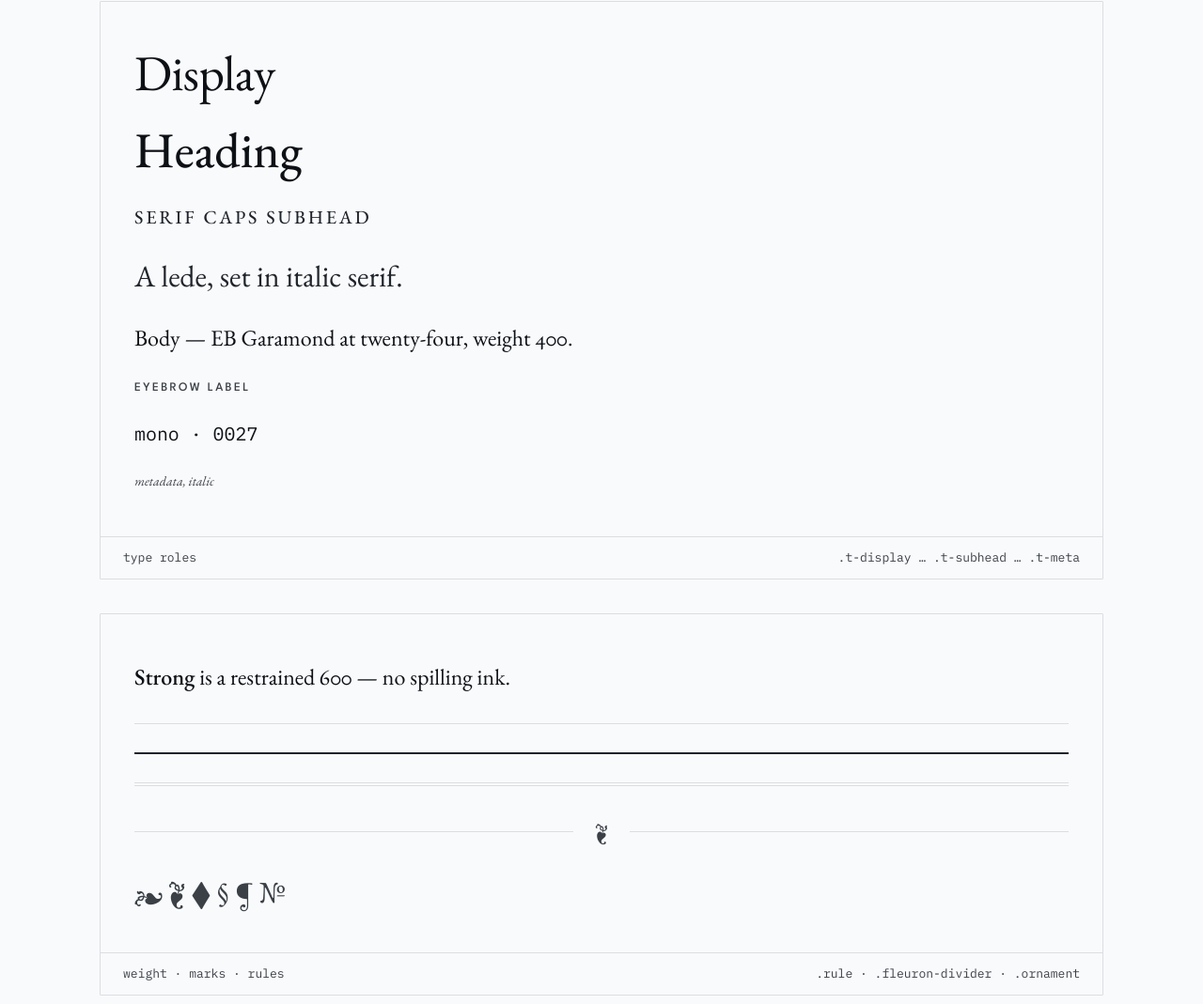
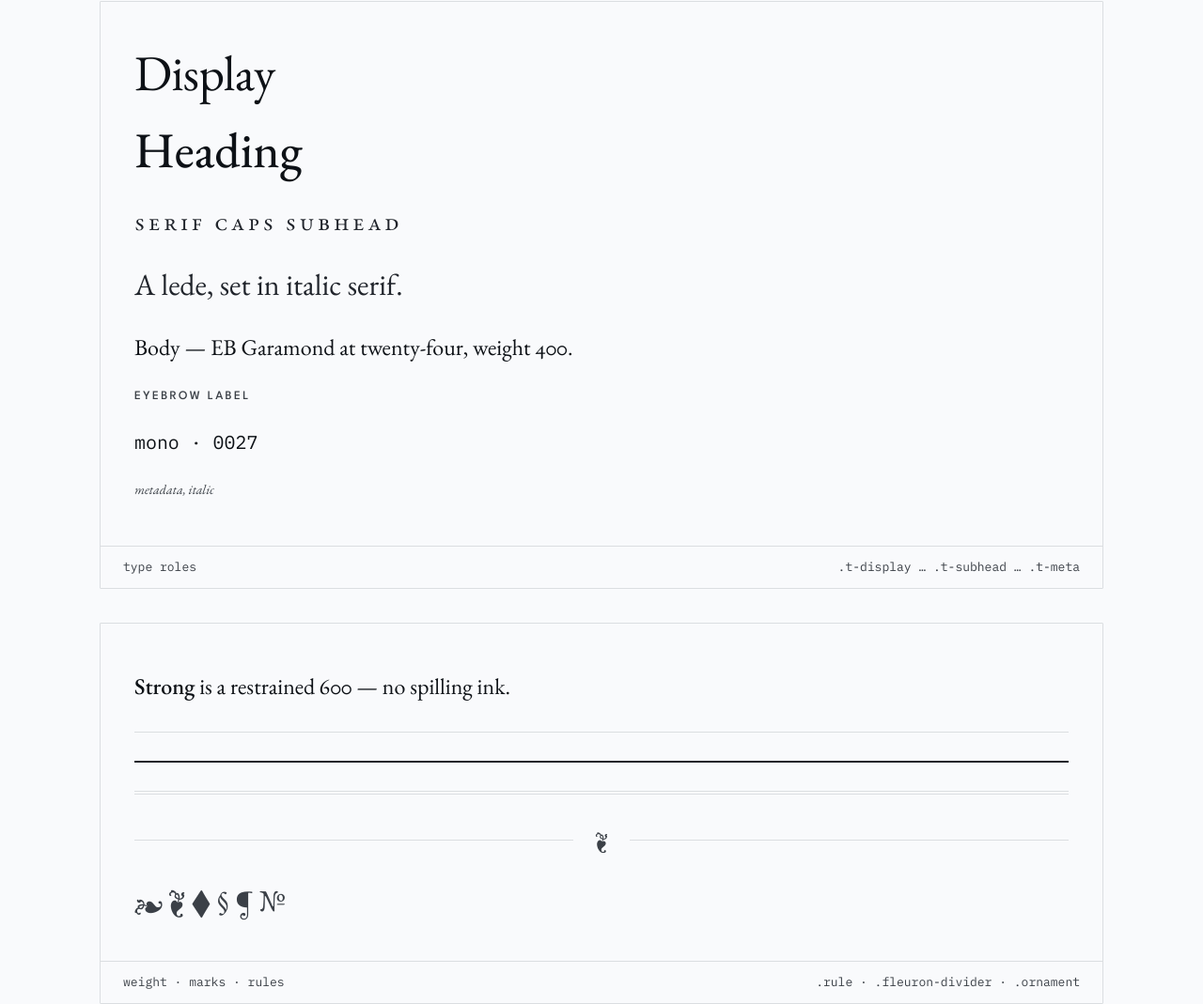
Before and after one commit to zanlib0/masthead, a website: page index.html in a window 1280 px wide. Shown: the part 4919-5988 px from the top of the page at 94% size. Drawn offline with Linux system fonts and the light colour scheme.

Commit message:
Update subheading to use smallcaps

```diff
--- a/base.css
+++ b/base.css
@@ -184,11 +184,13 @@ a:hover { color: var(--accent-deep); text-decoration-color: var(--accent); }
 .t-body     { font-family: var(--font-serif); font-size: var(--text-base); line-height: var(--leading-prose); text-wrap: pretty; }
 .t-lede     { font-family: var(--font-serif); font-size: var(--text-lede); line-height: var(--leading-normal); color: var(--ink-2); text-wrap: pretty; }
 
-/* The accented subtitle (Image-1 effect): serif all-caps, tracked.
-   Defaults to --ink-2; pair with `color: var(--accent)` for the
-   red-subtitle look — that accent pairing is the caller's call,
-   one accent per surface (DESIGN.md §7). */
-.t-subhead  { font-family: var(--font-serif); font-weight: var(--weight-medium); font-size: var(--text-subhead); letter-spacing: var(--track-subhead); text-transform: uppercase; text-box: trim-both cap alphabetic; color: var(--ink-2); }
+/* The accented subtitle (Image-1 effect): serif small-caps, tracked.
+   font-size is bumped (vs --text-subhead) so the small-cap glyphs
+   land at roughly the prior all-caps height. Defaults to --ink-2;
+   pair with `color: var(--accent)` for the red-subtitle look — that
+   accent pairing is the caller's call, one accent per surface
+   (DESIGN.md §7). */
+.t-subhead  { font-family: var(--font-serif); font-weight: var(--weight-regular); font-size: 1.0833333rem; letter-spacing: var(--track-subhead); font-variant: small-caps; text-transform: lowercase; text-box: trim-both cap alphabetic; color: var(--ink-2); }
 
 /* The last-resort label: the one surviving League Spartan in the
    type primitives — captions, footers, the smallest chrome. */
```
Also changed, not shown: dist/masthead.css, dist/masthead.min.css, 2 other files.
